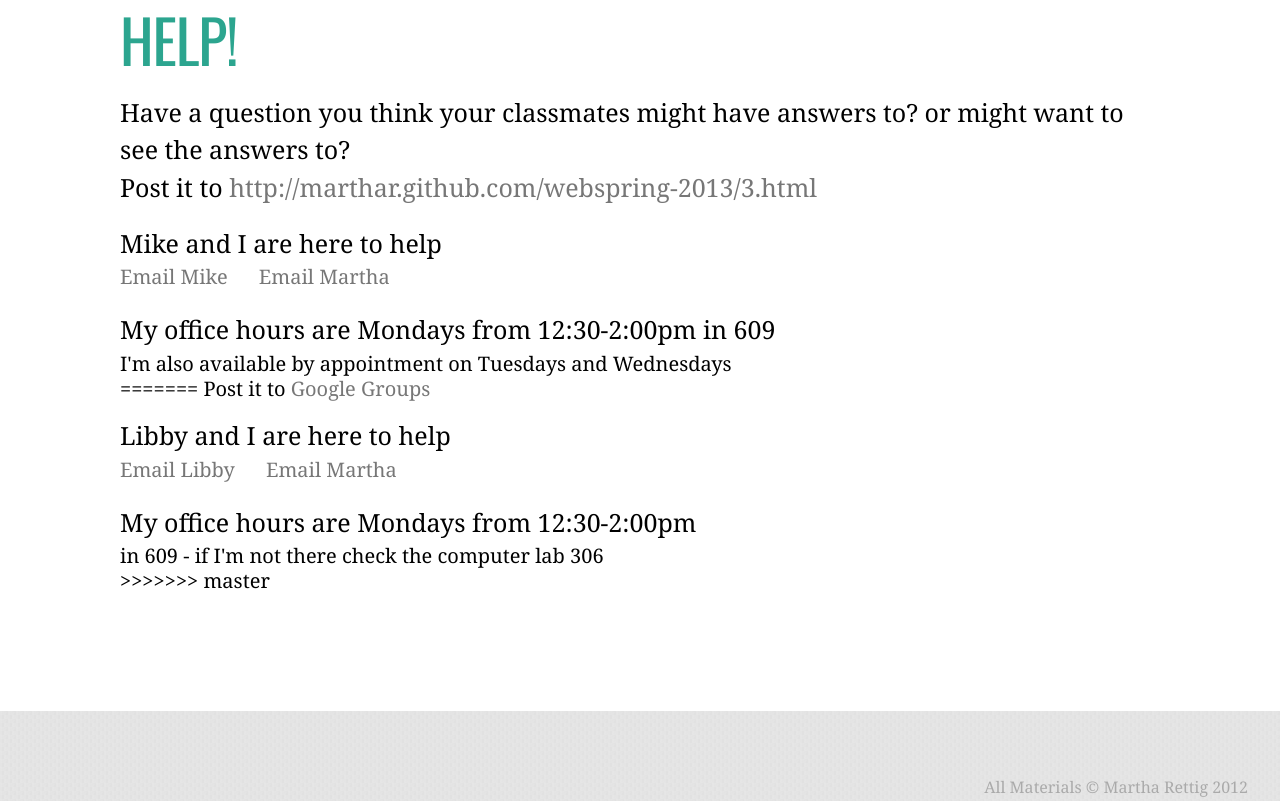
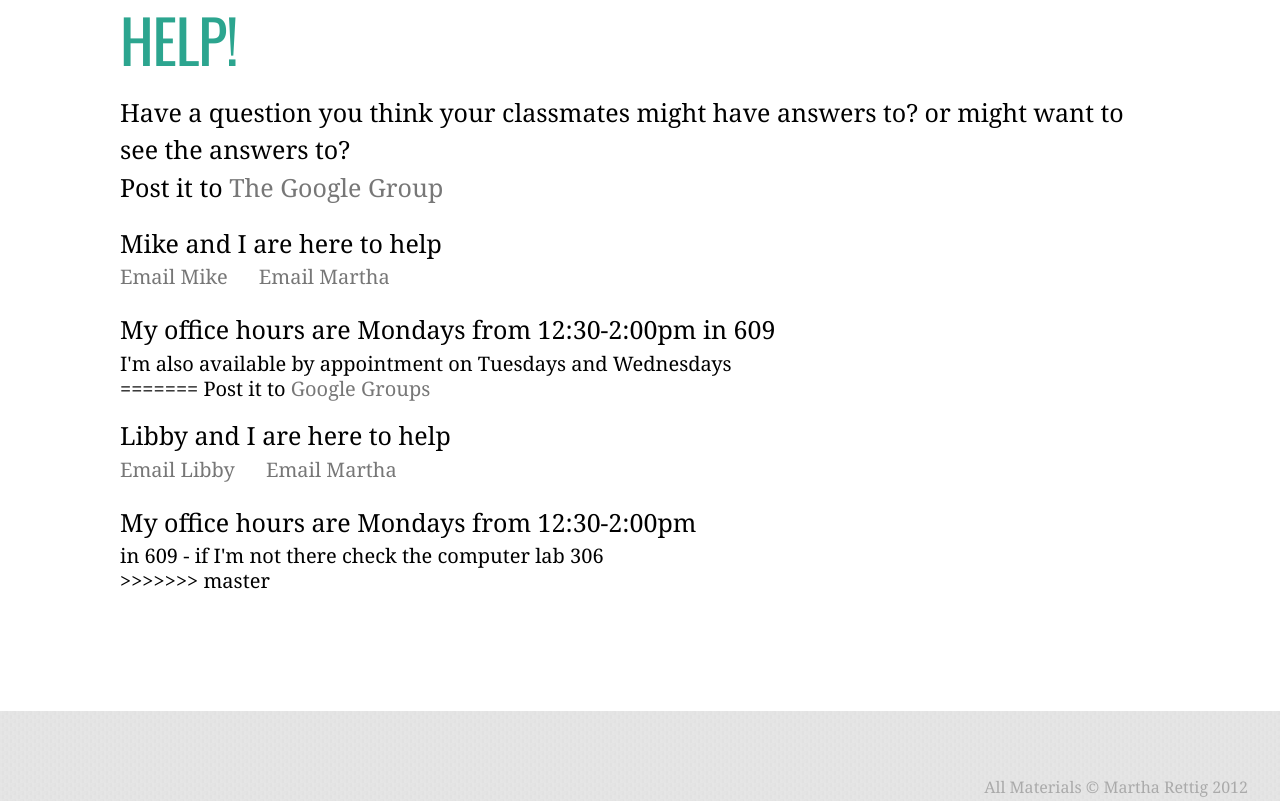
Before and after one commit to marthar/webspring-2013, a plain HTML site: page index.html in a window 1280 px wide. Shown: the part 2563-3364 px from the top of the page. Drawn offline with nearby package versions, Linux system fonts and the light colour scheme.

Commit message:
fixing link issues

```diff
--- a/index.html
+++ b/index.html
@@ -75,7 +75,7 @@
 <section id="help">
 	<h2>Help!</h2>
 		<h3>Have a question you think your classmates might have answers to? or might want to see the answers to?<br/>
-			Post it to  <a href='http://marthar.github.com/webspring-2013/3.html'>http://marthar.github.com/webspring-2013/3.html</a></h3>
+			Post it to  <a href="https://groups.google.com/forum/#!forum/webspring2013">The Google Group</a></h3>
 		<h3>Mike and I are here to help</h3>
 		<p><a href="mailto:matavilla@gmail.com?Subject=Help Me Mike!">Email Mike</a> &nbsp;&nbsp;&nbsp;&nbsp;&nbsp;<a href="mailto:martha@cykod.com?Subject=Help Me Martha!">Email Martha</a></p>
 		<h3>My office hours are Mondays from 12:30-2:00pm in 609</h3>
```
